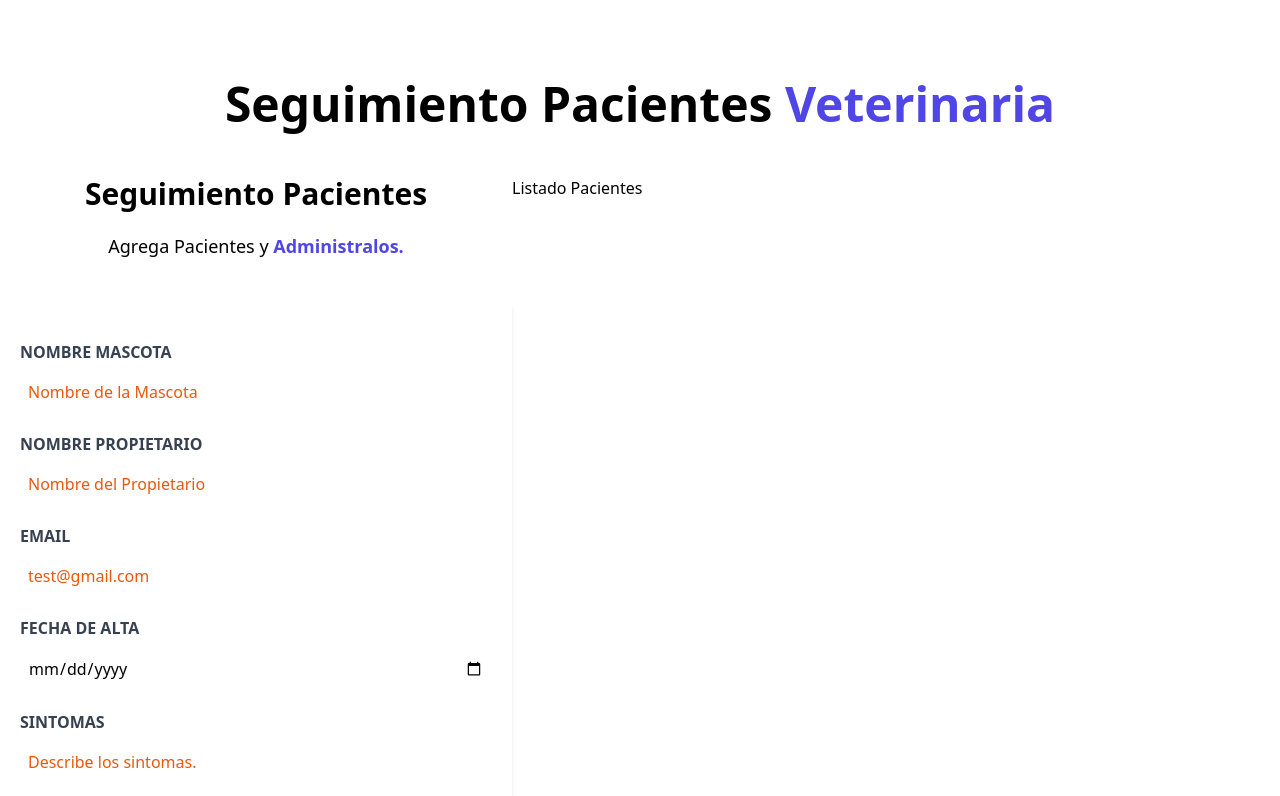
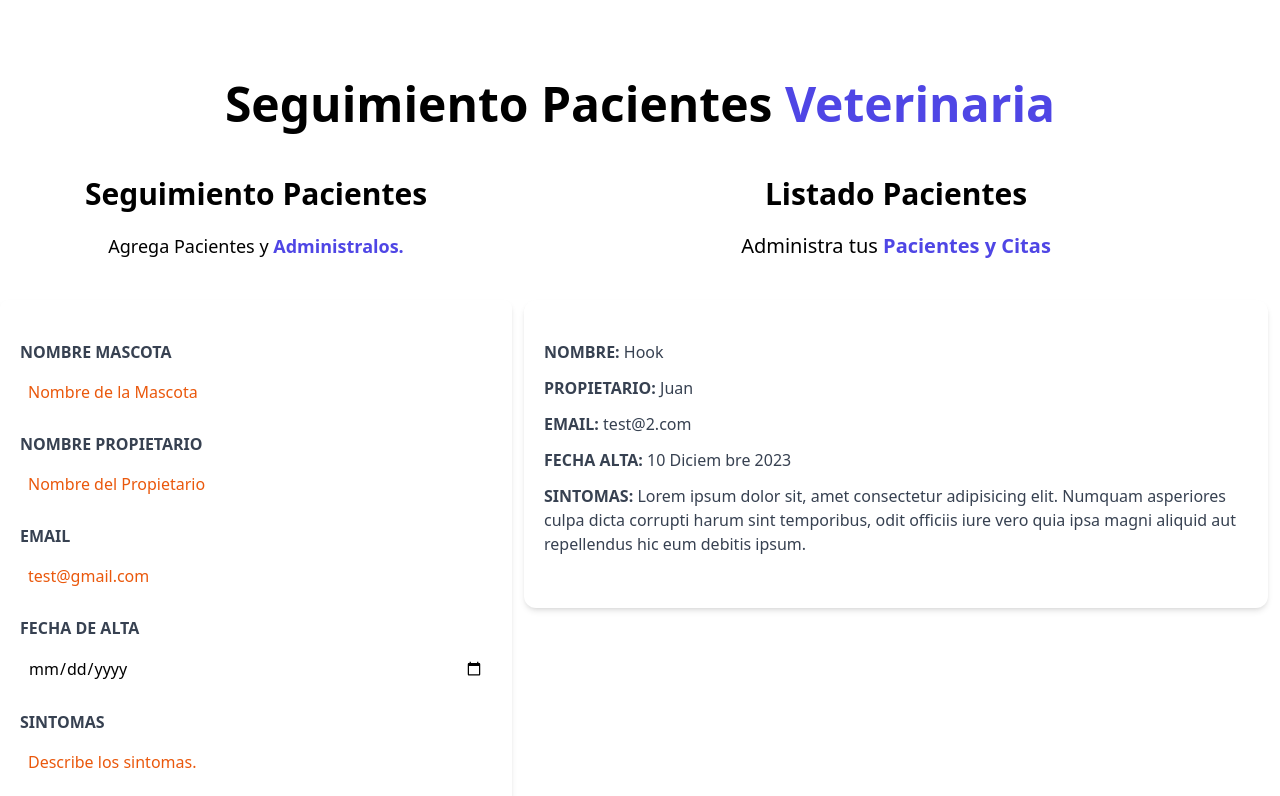
Before and after one commit to armandoltx/citas-react-vite, a React (Vite) app: page / in a window 1280 px wide. Shown: the top 796 px of the page. Built offline with nearby package versions, Linux system fonts and the light colour scheme.

Commit message:
61 creando el listado de pacientes

```diff
--- a/src/components/ListadoPacientes.jsx
+++ b/src/components/ListadoPacientes.jsx
@@ -1,7 +1,14 @@
+import Paciente from './Paciente';
+
 const ListadoPacientes = () => {
   return (
-    <div className='md:w-1/2 lg:w-3/5'>
-      <h2>Listado Pacientes</h2>
+    <div className='md:w-1/2 lg:w-3/5 md:h-screen overflow-y-scroll'>
+      <h2 className="font-black text-3xl text-center">Listado Pacientes</h2>
+      <p className="text-xl mt-5 mb-10 text-center">
+        Administra tus {''}
+        <span className="text-indigo-600 font-bold">Pacientes y Citas</span>
+      </p>
+      <Paciente />
     </div>
   );
 };
--- /dev/null
+++ b/src/components/Paciente.jsx
@@ -0,0 +1,27 @@
+const Paciente = () => {
+  return (
+    <div className="m-3 bg-white shadow-md px-5 py-10 rounded-xl">
+      <p className="font-bold mb-3 text-gray-700 uppercase">Nombre: {''}
+        <span className=" font-normal normal-case">Hook</span>
+      </p>
+
+      <p className="font-bold mb-3 text-gray-700 uppercase">Propietario: {''}
+        <span className=" font-normal normal-case">Juan</span>
+      </p>
+
+      <p className="font-bold mb-3 text-gray-700 uppercase">Email: {''}
+        <span className=" font-normal normal-case">test@2.com</span>
+      </p>
+
+      <p className="font-bold mb-3 text-gray-700 uppercase">Fecha Alta: {''}
+        <span className=" font-normal normal-case">10 Diciem bre 2023</span>
+      </p>
+
+      <p className="font-bold mb-3 text-gray-700 uppercase">Sintomas: {''}
+        <span className=" font-normal normal-case">Lorem ipsum dolor sit, amet consectetur adipisicing elit. Numquam asperiores culpa dicta corrupti harum sint temporibus, odit officiis iure vero quia ipsa magni aliquid aut repellendus hic eum debitis ipsum.</span>
+      </p>
+    </div>
+  );
+};
+
+export default Paciente;
```
